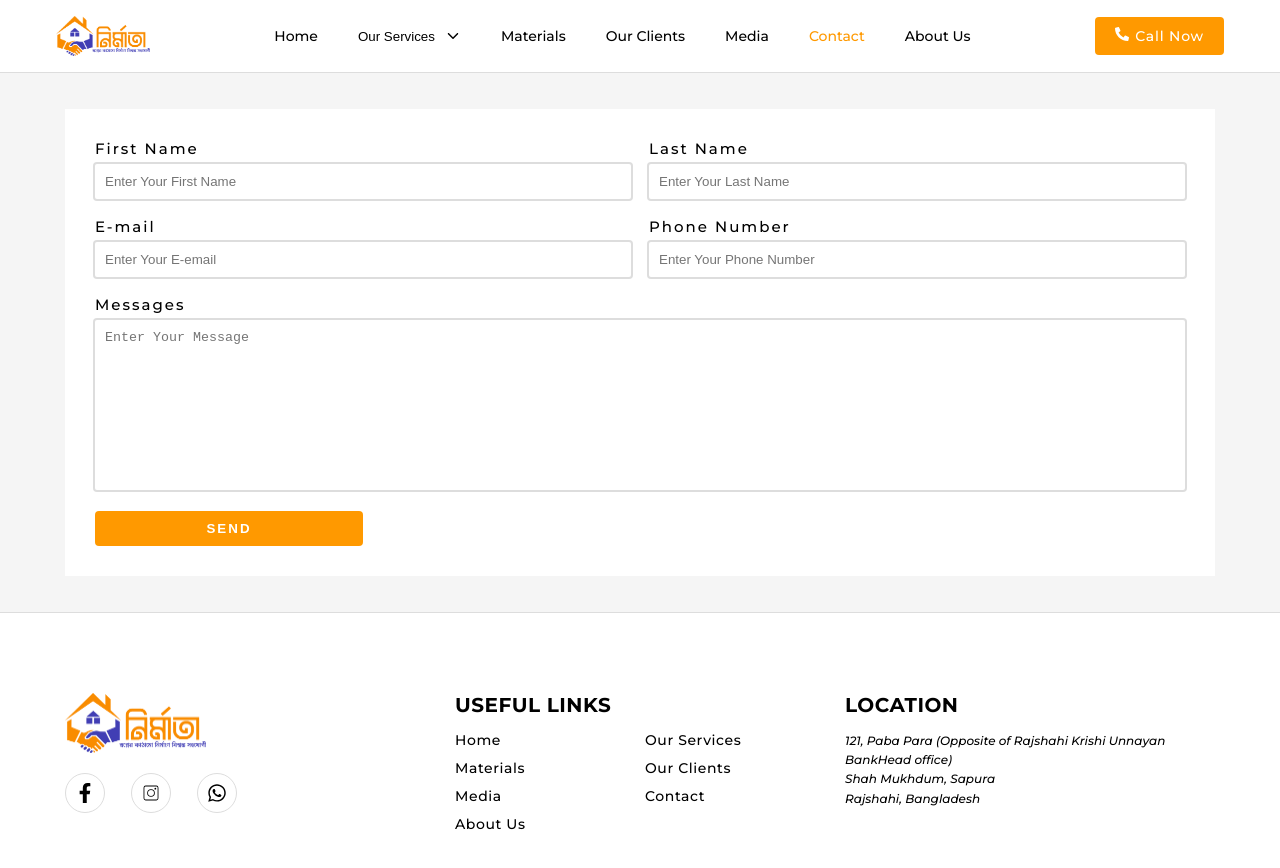
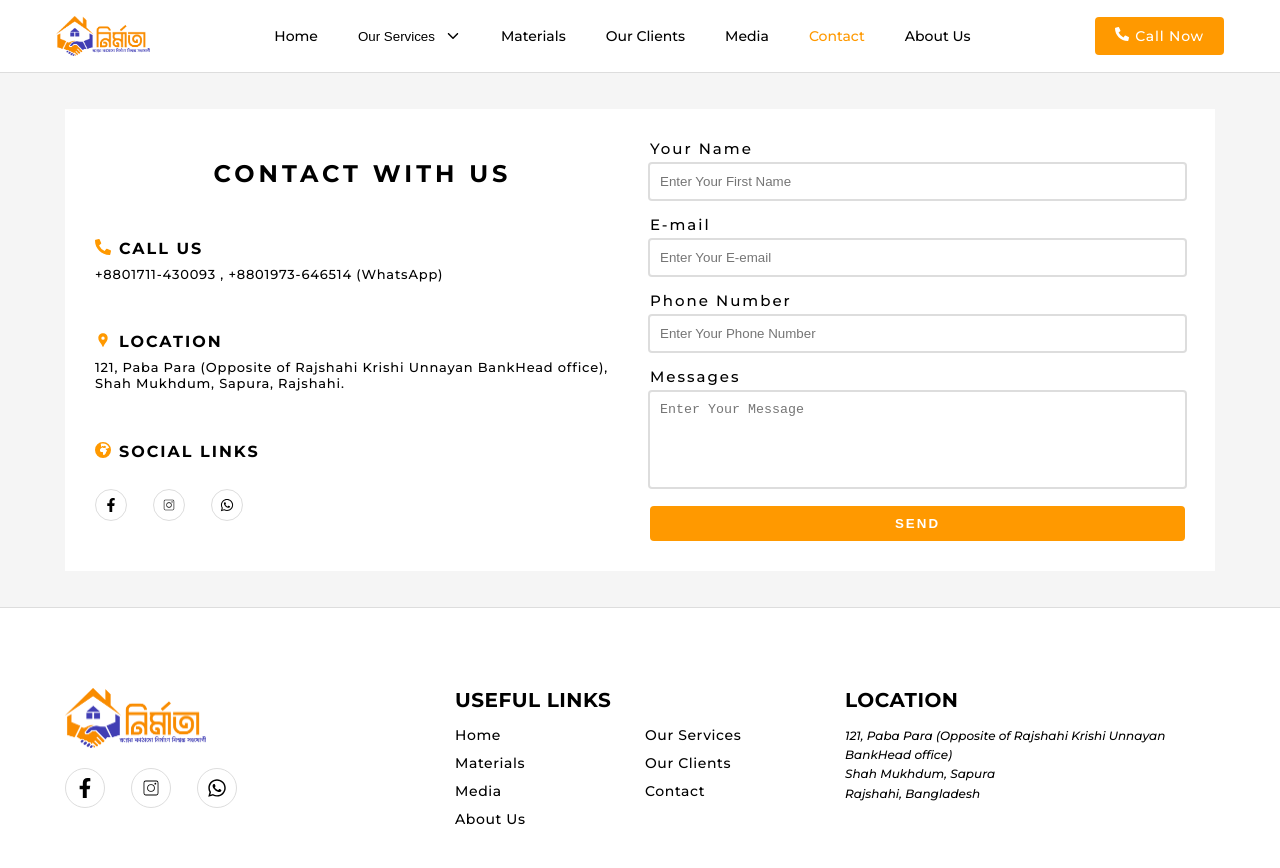
Before and after one commit to himonhimu/nirmata, a Next.js app in the folder nirmata_front/: page /contact in a window 1280 px wide. Shown: the top 868 px of the page. Built offline with nearby package versions, Linux system fonts and the light colour scheme.

Commit message:
updated contact page

```diff
--- a/nirmata_front/src/app/(app)/contact/page.jsx
+++ b/nirmata_front/src/app/(app)/contact/page.jsx
@@ -1,102 +1,5 @@
-"use client";
-import Input from "@/ui/input";
-import styles from "./page.module.css";
+import Contact from "@/components/contact/contact";
 
-export default function Contact() {
-  async function handleSubmit(eve) {
-    eve.preventDefault();
-    const formData = new FormData(eve.target);
-
-    const firstName = formData.get("firstName");
-    const lastName = formData.get("lastName");
-    const email = formData.get("email");
-    const phoneNumber = formData.get("phoneNumber");
-    const message = formData.get("message");
-
-    console.log({ firstName, lastName, email, phoneNumber, message });
-
-    if (
-      !firstName.trim() ||
-      !lastName.trim() ||
-      !email.trim() ||
-      !phoneNumber.trim() ||
-      !message.trim()
-    ) {
-      // Handle this error
-      return "Input Is in valid";
-    }
-
-    const userMessage = {
-      firstName: firstName.trim(),
-      lastName: lastName.trim(),
-      email: email.trim(),
-      phoneNumber: phoneNumber.trim(),
-      message: message.trim(),
-    };
-
-    console.log(userMessage);
-  }
-
-  return (
-    <section className="container">
-      <form action="" className={styles.contact} onSubmit={handleSubmit}>
-        <div>
-          <Input
-            label={"First Name"}
-            required
-            type="text"
-            name="firstName"
-            placeholder="Enter Your First Name"
-          />
-        </div>
-        <div>
-          <Input
-            label={"Last Name"}
-            required
-            type="text"
-            name="lastName"
-            placeholder="Enter Your Last Name"
-          />
-        </div>
-        <div>
-          <Input
-            label={"E-mail"}
-            required
-            name="email"
-            type="email"
-            placeholder="Enter Your E-email"
-          />
-        </div>
-
-        <div>
-          <Input
-            label={"Phone Number"}
-            required
-            name="phoneNumber"
-            type="number"
-            placeholder="Enter Your Phone Number"
-          />
-        </div>
-
-        <div className={styles.message}>
-          <label htmlFor="message">
-            <span>Messages</span>
-            <textarea
-              name="message"
-              id="message"
-              required
-              rows={10}
-              placeholder="Enter Your Message "
-            ></textarea>
-          </label>
-        </div>
-
-        <div className={styles.submit}>
-          <button className="cta" type="submit">
-            Send
-          </button>
-        </div>
-      </form>
-    </section>
-  );
+export default function ContactPage() {
+  return <Contact />;
 }
--- /dev/null
+++ b/nirmata_front/src/components/contact/contact-form.jsx
@@ -0,0 +1,58 @@
+import styles from "./css/contact-form.module.css";
+
+import Input from "@/ui/input";
+
+export default function ContactForm({ onSubmit }) {
+  return (
+    <form action="" onSubmit={onSubmit} className={styles.form}>
+      <div>
+        <Input
+          label={"Your Name"}
+          required
+          type="text"
+          name="fullName"
+          placeholder="Enter Your First Name"
+        />
+      </div>
+
+      <div>
+        <Input
+          label={"E-mail"}
+          required
+          name="email"
+          type="email"
+          placeholder="Enter Your E-email"
+        />
+      </div>
+
+      <div>
+        <Input
+          label={"Phone Number"}
+          required
+          name="phoneNumber"
+          type="number"
+          placeholder="Enter Your Phone Number"
+        />
+      </div>
+
+      <div className={styles.message}>
+        <label htmlFor="message">
+          <span>Messages</span>
+          <textarea
+            name="message"
+            id="message"
+            required
+            rows={5}
+            placeholder="Enter Your Message "
+          ></textarea>
+        </label>
+      </div>
+
+      <div className={styles.submit}>
+        <button className="cta" type="submit">
+          Send
+        </button>
+      </div>
+    </form>
+  );
+}
--- /dev/null
+++ b/nirmata_front/src/components/contact/contact-info.jsx
@@ -0,0 +1,52 @@
+import { FaPhoneAlt } from "react-icons/fa";
+import { MdLocationPin } from "react-icons/md";
+import { socialLinks } from "../footer/main-footer";
+import { FaEarthAfrica } from "react-icons/fa6";
+
+import Link from "next/link";
+
+import styles from "./css/contact-info.module.css";
+
+export default function ContactInfo() {
+  return (
+    <aside className={styles.contactInfo}>
+      <h1 className={styles.heading}>Contact With US</h1>
+
+      <div className={styles.grid}>
+        <span>
+          <FaPhoneAlt size={16} />
+        </span>
+        <h3>Call Us</h3>
+        <p>+8801711-430093 , +8801973-646514 (WhatsApp)</p>
+      </div>
+      <div className={styles.grid}>
+        <span>
+          <MdLocationPin size={16} />
+        </span>
+        <h3>Location</h3>
+        <p>
+          121, Paba Para (Opposite of Rajshahi Krishi Unnayan BankHead office),
+          Shah Mukhdum, Sapura, Rajshahi.
+        </p>
+      </div>
+
+      <div className={styles.grid}>
+        <span>
+          <FaEarthAfrica size={16} />
+        </span>
+        <h3>Social links</h3>
+
+        <ul>
+          {" "}
+          {socialLinks.map(({ href, icon, label }) => (
+            <li key={label}>
+              <Link href={href} target="_blank">
+                <span>{icon}</span>
+              </Link>
+            </li>
+          ))}
+        </ul>
+      </div>
+    </aside>
+  );
+}
--- /dev/null
+++ b/nirmata_front/src/components/contact/contact.jsx
@@ -0,0 +1,45 @@
+"use client";
+
+import styles from "./css/contact.module.css";
+import ContactForm from "./contact-form";
+import ContactInfo from "./contact-info";
+
+export default function Contact() {
+  async function handleSubmit(eve) {
+    eve.preventDefault();
+    const formData = new FormData(eve.target);
+
+    const fullName = formData.get("fullName");
+    const email = formData.get("email");
+    const phoneNumber = formData.get("phoneNumber");
+    const message = formData.get("message");
+
+    console.log({ fullName, email, phoneNumber, message });
+
+    if (
+      !fullName.trim() ||
+      !email.trim() ||
+      !phoneNumber.trim() ||
+      !message.trim()
+    ) {
+      // Handle this error
+      return "Input Is in valid";
+    }
+
+    const userMessage = {
+      fullName: fullName.trim(),
+      email: email.trim(),
+      phoneNumber: phoneNumber.trim(),
+      message: message.trim(),
+    };
+
+    console.log(userMessage);
+  }
+
+  return (
+    <section className={`container ${styles.contact}`}>
+      <ContactInfo />
+      <ContactForm onSubmit={handleSubmit} />
+    </section>
+  );
+}
--- a/nirmata_front/src/app/(app)/contact/page.module.css
+++ b/nirmata_front/src/components/contact/css/contact-form.module.css
@@ -1,15 +1,7 @@
-.contact {
-  background-color: var(--white-color);
-  padding: 3rem;
-  margin: 3.6rem auto;
-
-  display: grid;
-  grid-template-columns: repeat(12, 1fr);
-  gap: 1.8rem;
-}
-
-.contact > div {
-  grid-column: 1 / -1;
+.form {
+  display: flex;
+  flex-direction: column;
+  gap: 1.6rem;
 }
 
 .message textarea {
@@ -45,24 +37,10 @@
   color: var(--white-color);
   font-weight: 700;
   letter-spacing: 0.2rem;
-  width: 50%;
+  width: 100%;
   transition: all 0.2s ease-in-out;
 }
 
 .submit button:hover {
   opacity: 0.9;
 }
-
-/* if 1 em = 16px [37.5em = 37.5 * 16 = 600px] */
-@media only screen and (min-width: 37.5em) {
-  .contact > div:nth-child(odd) {
-    grid-column: 1 / 7;
-  }
-  .contact > div:nth-child(even) {
-    grid-column: 7 / -1;
-  }
-
-  .contact .message {
-    grid-column: 1 / -1 !important;
-  }
-}
--- /dev/null
+++ b/nirmata_front/src/components/contact/css/contact-info.module.css
@@ -0,0 +1,72 @@
+.contactInfo {
+  display: flex;
+  flex-direction: column;
+  justify-content: space-evenly;
+  gap: 3rem;
+
+  order: 2;
+}
+.heading {
+  text-align: center;
+  font-size: 2.4rem;
+  text-transform: uppercase;
+  letter-spacing: 0.4rem;
+}
+
+.contactInfo > div h3 {
+  font-size: 1.6rem;
+  text-transform: uppercase;
+  letter-spacing: 0.2rem;
+}
+
+.grid {
+  display: grid;
+  grid-template-columns: min-content 1fr 1fr;
+  align-items: center;
+  gap: 0.8rem;
+}
+
+.grid p,
+.grid ul {
+  grid-column: 1 / -1;
+}
+
+.grid p {
+  font-size: 1.3rem;
+  letter-spacing: 0.08rem;
+}
+
+.grid ul {
+  display: flex;
+  align-items: center;
+  gap: 2.6rem;
+  padding-top: 2rem;
+}
+
+.grid ul span {
+  display: flex;
+  justify-content: center;
+  align-items: center;
+  width: 3.2rem;
+  height: 3.2rem;
+  border: 0.1rem solid var(--gray-color);
+  border-radius: 100%;
+}
+
+.grid ul span svg {
+  font-size: 1.4rem;
+}
+.grid ul span:hover svg {
+  color: var(--brand-color);
+}
+
+.grid > span svg {
+  color: var(--brand-color);
+}
+
+/* if 1 em = 16px [50em = 50 * 16 = 800px] */
+@media only screen and (min-width: 50em) {
+  .contactInfo {
+    order: -1;
+  }
+}
--- /dev/null
+++ b/nirmata_front/src/components/contact/css/contact.module.css
@@ -0,0 +1,16 @@
+.contact {
+  background-color: var(--white-color);
+  padding: 3rem;
+  margin: 3.6rem auto;
+
+  display: grid;
+  grid-template-columns: repeat(1, 1fr);
+  gap: 2rem;
+}
+
+/* if 1 em = 16px [50em = 50 * 16 = 800px] */
+@media only screen and (min-width: 50em) {
+  .contact {
+    grid-template-columns: repeat(2, 1fr);
+  }
+}
--- a/nirmata_front/src/components/footer/main-footer.jsx
+++ b/nirmata_front/src/components/footer/main-footer.jsx
@@ -7,7 +7,7 @@ import { FaWhatsapp } from "react-icons/fa";
 import Link from "next/link";
 import { services } from "../services/main-services";
 
-const socialLinks = [
+export const socialLinks = [
   {
     href: "https://www.facebook.com/profile.php?id=61563176709784",
     label: "Facebook",
--- a/nirmata_front/src/ui/header.jsx
+++ b/nirmata_front/src/ui/header.jsx
@@ -20,6 +20,8 @@ export default function Header() {
 
   const activeMainMenu = pathName.split("/")[1] || "/";
   const activeSubMenu = pathName.split("/")?.[2];
+
+  console.log(activeMainMenu);
 
   return (
     <nav className={styles.container}>
@@ -61,7 +63,7 @@ export default function Header() {
               {submenu ? (
                 <button
                   className={`${styles.menuItem} ${
-                    "/" + activeMainMenu === menuLink ? styles.activeMenu : ""
+                    activeMainMenu === menuLink ? styles.activeMenu : ""
                   }`}
                 >
                   {" "}
@@ -72,7 +74,11 @@ export default function Header() {
                   href={menuLink}
                   onClick={handleActiveMenu}
                   className={`${styles.menuItem} ${
-                    "/" + activeMainMenu === menuLink ? styles.activeMenu : ""
+                    activeMainMenu === "/" && label === "Home"
+                      ? styles.activeMenu
+                      : "/" + activeMainMenu === menuLink
+                      ? styles.activeMenu
+                      : ""
                   }`}
                 >
                   {label}{" "}
```
